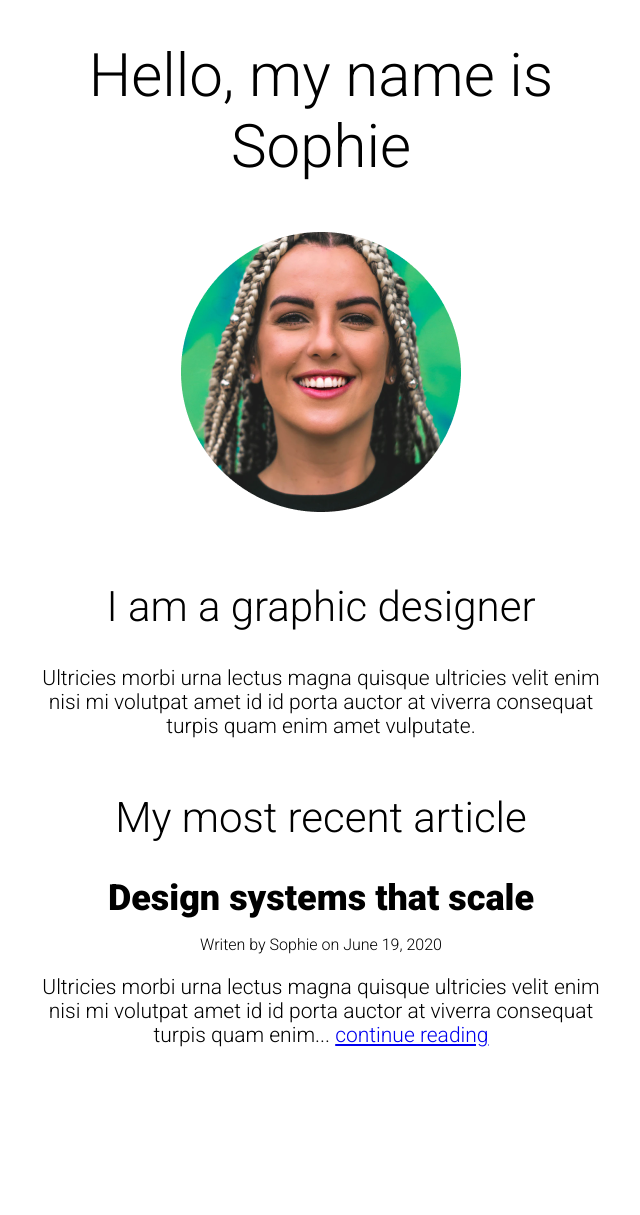
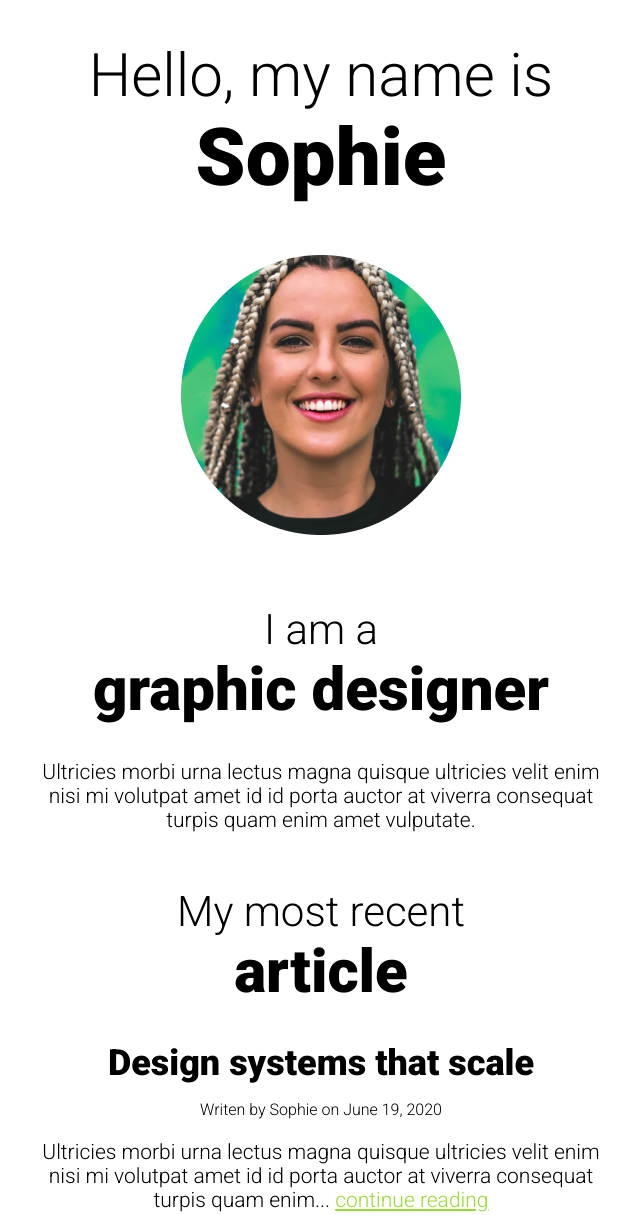
Before and after one commit to zeelna/essential-css-challenges, a website built with Vite: page index.html in a window 1280 px wide. Shown: the whole page, without its empty margins (319-959 px from the left). Before the commit the page ends 1068 px from the top, so only its background shows below. Built offline with nearby package versions, Linux system fonts and the light colour scheme.

Commit message:
#05 highlighting text

```diff
--- a/css/style.css
+++ b/css/style.css
@@ -34,9 +34,17 @@ h1 {
     font-size: 3.75rem; /* 60px*/
 }
 
+h1 span {
+    font-size: 5rem;
+}
+
 h2 {
     font-size: 2.625rem; /* 42*/
     padding-top: 20px;
+}
+
+h2 span{
+    font-size: 3.75rem;
 }
 
 h3 {
@@ -47,3 +55,16 @@ h3 {
 .small {
     font-size: 1rem; /* 16px */
 }
+
+.newline {
+    display: block;
+}
+
+/* Navigation links*/
+a {
+    color: #99D930;
+}
+
+a:hover, a:focus {
+    color: #131313;
+}
--- a/index.html
+++ b/index.html
@@ -11,14 +11,14 @@
     </head>
     <body>
         <div class="container">
-            <h1>Hello, my name is Sophie</h1>
+            <h1>Hello, my name is <span class="bold newline">Sophie</span></h1>
             <img src="/img/sophie.png" alt="Sophie's profile picture" />
-            <h2>I am a graphic designer</h2>
+            <h2>I am a <span class="bold newline">graphic designer</span></h2>
             <p>Ultricies morbi urna lectus magna quisque ultricies velit enim nisi mi volutpat amet id id porta auctor at viverra consequat turpis quam enim amet vulputate.</p>
 
-            <h2>My most recent article</h2>
+            <h2>My most recent <span class="bold newline">article</span></h2>
             <article>
-                <h3 class="bold">Design systems that scale</h3>
+                <h3 class="bold newline">Design systems that scale</h3>
                 <p class="small">Writen by Sophie on June 19, 2020</p>
                 <p>Ultricies morbi urna lectus magna quisque ultricies velit enim nisi mi volutpat amet id id porta auctor at viverra consequat turpis quam enim... <a href="#">continue reading</a></p>
             </article>
```
